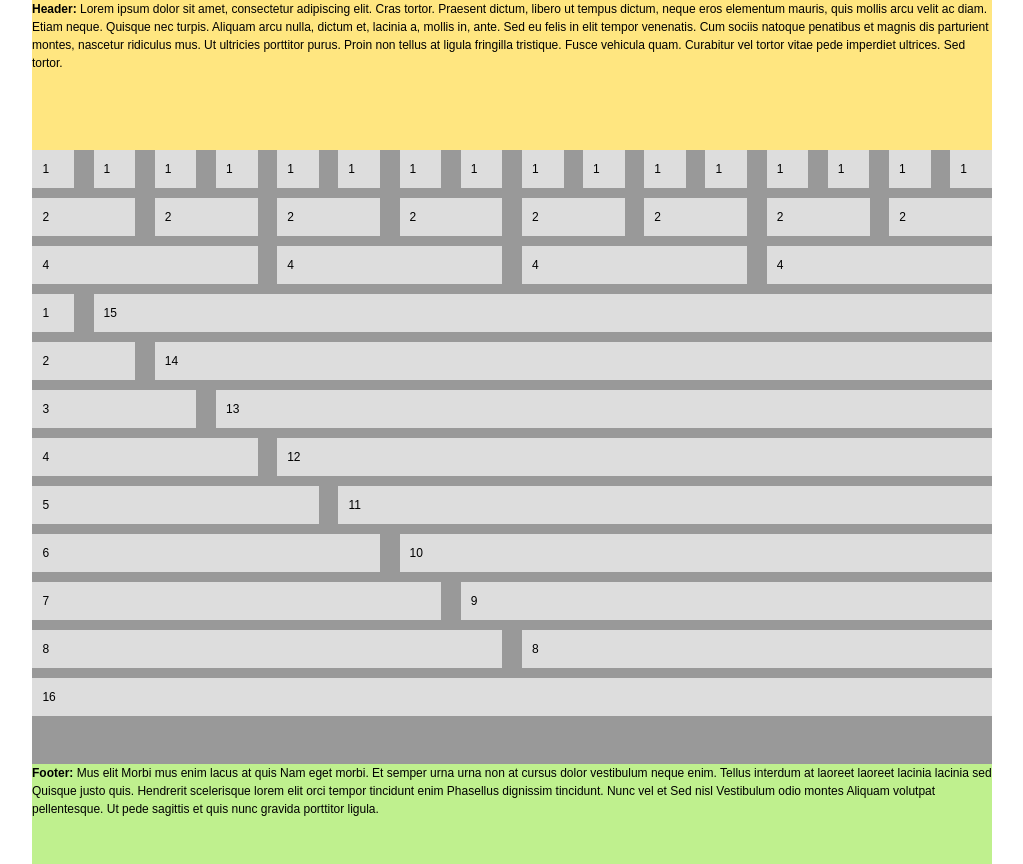
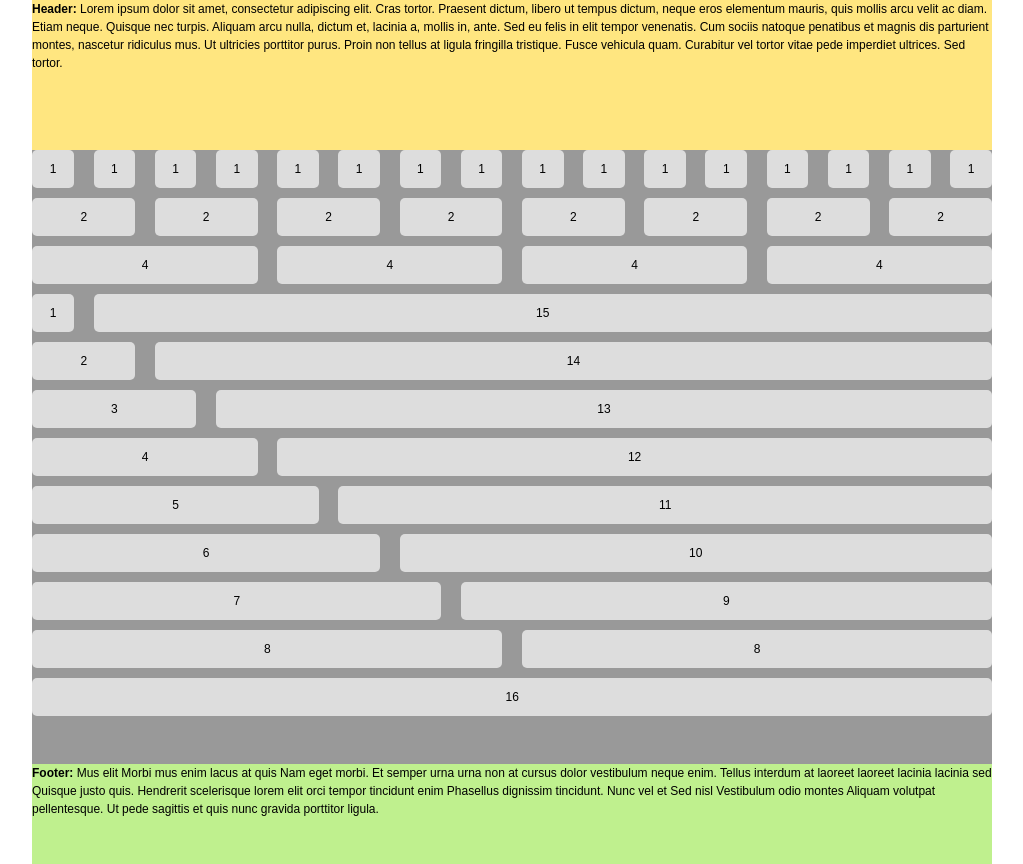
Before and after one commit to Chuchotage/awibox-UI, a plain HTML site: page index.html in a window 1280 px wide. Shown: the whole page, without its empty margins (128-1151 px from the left). Drawn offline with nearby package versions, Linux system fonts and the light colour scheme; files that its build step writes are made by us from their sources.

Commit message:
Рабочий каркас во всех браузерах!

```diff
--- a/css/awiboxUI.less
+++ b/css/awiboxUI.less
@@ -36,42 +36,36 @@
 .clear {
   clear: both;
 }
-.section {
+.row {
   margin-left: -2%;
 }
-.section:after {
+.row:after {
   display: block;
   content: "";
   clear: both;
 }
-[class*="width"] {
+[class*="column"] {
   display: block;
   float: left;
   min-height: 20px;
   -webkit-box-sizing: border-box;
   -moz-box-sizing: border-box;
   box-sizing: border-box;
-  margin-left: 2%
+  margin-left: 2%;
 }
-[class*="width"]:first-child {
-
-}
-[class*="width"] + [class*="width"] {
-  margin-left: 2%
-}
-.width1 {width: 6.25%-2%;}
-.width2 {width: 6.25%*2-2%;}
-.width3 {width: 6.25%*3-2%;}
-.width4 {width: 6.25%*4-2%;}
-.width5 {width: 6.25%*5-2%;}
-.width6 {width: 6.25%*6-2%;}
-.width7 {width: 6.25%*7-2%;}
-.width8 {width: 6.25%*8-2%;}
-.width9 {width: 6.25%*9-2%;}
-.width10 {width: 6.25%*10-2%;}
-.width11 {width: 6.25%*11-2%;}
-.width12 {width: 6.25%*12-2%;}
-.width13 {width: 6.25%*13-2%;}
-.width14 {width: 6.25%*14-2%;}
-.width15 {width: 6.25%*15-2%;}
-.width16 {width: 6.25%*16-2%;}
+.column1 {width: 6.25%-2%;}
+.column2 {width: 6.25%*2-2%;}
+.column3 {width: 6.25%*3-2%;}
+.column4 {width: 6.25%*4-2%;}
+.column5 {width: 6.25%*5-2%;}
+.column6 {width: 6.25%*6-2%;}
+.column7 {width: 6.25%*7-2%;}
+.column8 {width: 6.25%*8-2%;}
+.column9 {width: 6.25%*9-2%;}
+.column10 {width: 6.25%*10-2%;}
+.column11 {width: 6.25%*11-2%;}
+.column12 {width: 6.25%*12-2%;}
+.column13 {width: 6.25%*13-2%;}
+.column14 {width: 6.25%*14-2%;}
+.column15 {width: 6.25%*15-2%;}
+.column16 {width: 6.25%*16-2%;}
--- a/css/style.less
+++ b/css/style.less
@@ -45,10 +45,12 @@ input[type=submit]::-moz-focus-inner { padding:0; border:0; } // Для корр
   .page {
     background: green;
   }
-  .section div{
+  .row [class*="column"]{
     background: #ddd;
     margin-bottom: 10px;
     padding: 10px;
+    text-align: center;
+    border-radius: 5px;
   }
 }
 /* Footer
--- a/index.html
+++ b/index.html
@@ -18,74 +18,74 @@
 
 
     <div id="content">
-        <div class="section">
-            <div class="width1">1</div>
-            <div class="width1">1</div>
-            <div class="width1">1</div>
-            <div class="width1">1</div>
-            <div class="width1">1</div>
-            <div class="width1">1</div>
-            <div class="width1">1</div>
-            <div class="width1">1</div>
-            <div class="width1">1</div>
-            <div class="width1">1</div>
-            <div class="width1">1</div>
-            <div class="width1">1</div>
-            <div class="width1">1</div>
-            <div class="width1">1</div>
-            <div class="width1">1</div>
-            <div class="width1">1</div>
+        <div class="row">
+            <div class="column1">1</div>
+            <div class="column1">1</div>
+            <div class="column1">1</div>
+            <div class="column1">1</div>
+            <div class="column1">1</div>
+            <div class="column1">1</div>
+            <div class="column1">1</div>
+            <div class="column1">1</div>
+            <div class="column1">1</div>
+            <div class="column1">1</div>
+            <div class="column1">1</div>
+            <div class="column1">1</div>
+            <div class="column1">1</div>
+            <div class="column1">1</div>
+            <div class="column1">1</div>
+            <div class="column1">1</div>
         </div>
-        <div class="section">
-            <div class="width2">2</div>
-            <div class="width2">2</div>
-            <div class="width2">2</div>
-            <div class="width2">2</div>
-            <div class="width2">2</div>
-            <div class="width2">2</div>
-            <div class="width2">2</div>
-            <div class="width2">2</div>
+        <div class="row">
+            <div class="column2">2</div>
+            <div class="column2">2</div>
+            <div class="column2">2</div>
+            <div class="column2">2</div>
+            <div class="column2">2</div>
+            <div class="column2">2</div>
+            <div class="column2">2</div>
+            <div class="column2">2</div>
         </div>
-        <div class="section">
-            <div class="width4">4</div>
-            <div class="width4">4</div>
-            <div class="width4">4</div>
-            <div class="width4">4</div>
+        <div class="row">
+            <div class="column4">4</div>
+            <div class="column4">4</div>
+            <div class="column4">4</div>
+            <div class="column4">4</div>
         </div>
-        <div class="section">
-            <div class="width1">1</div>
-            <div class="width15">15</div>
+        <div class="row">
+            <div class="column1">1</div>
+            <div class="column15">15</div>
         </div>
-        <div class="section">
-            <div class="width2">2</div>
-            <div class="width14">14</div>
+        <div class="row">
+            <div class="column2">2</div>
+            <div class="column14">14</div>
         </div>
-        <div class="section">
-            <div class="width3">3</div>
-            <div class="width13">13</div>
+        <div class="row">
+            <div class="column3">3</div>
+            <div class="column13">13</div>
         </div>
-        <div class="section">
-            <div class="width4">4</div>
-            <div class="width12">12</div>
+        <div class="row">
+            <div class="column4">4</div>
+            <div class="column12">12</div>
         </div>
-        <div class="section">
-            <div class="width5">5</div>
-            <div class="width11">11</div>
+        <div class="row">
+            <div class="column5">5</div>
+            <div class="column11">11</div>
         </div>
-        <div class="section">
-            <div class="width6">6</div>
-            <div class="width10">10</div>
+        <div class="row">
+            <div class="column6">6</div>
+            <div class="column10">10</div>
         </div>
-        <div class="section">
-            <div class="width7">7</div>
-            <div class="width9">9</div>
+        <div class="row">
+            <div class="column7">7</div>
+            <div class="column9">9</div>
         </div>
-        <div class="section">
-            <div class="width8">8</div>
-            <div class="width8">8</div>
+        <div class="row">
+            <div class="column8">8</div>
+            <div class="column8">8</div>
         </div>
-        <div class="section">
-            <div class="width16">16</div>
+        <div class="row">
+            <div class="column16">16</div>
         </div>
         <br>
     </div><!-- #content-->
```
Also changed, not shown: site.html (added, +50 -0 lines), css/style.css.
